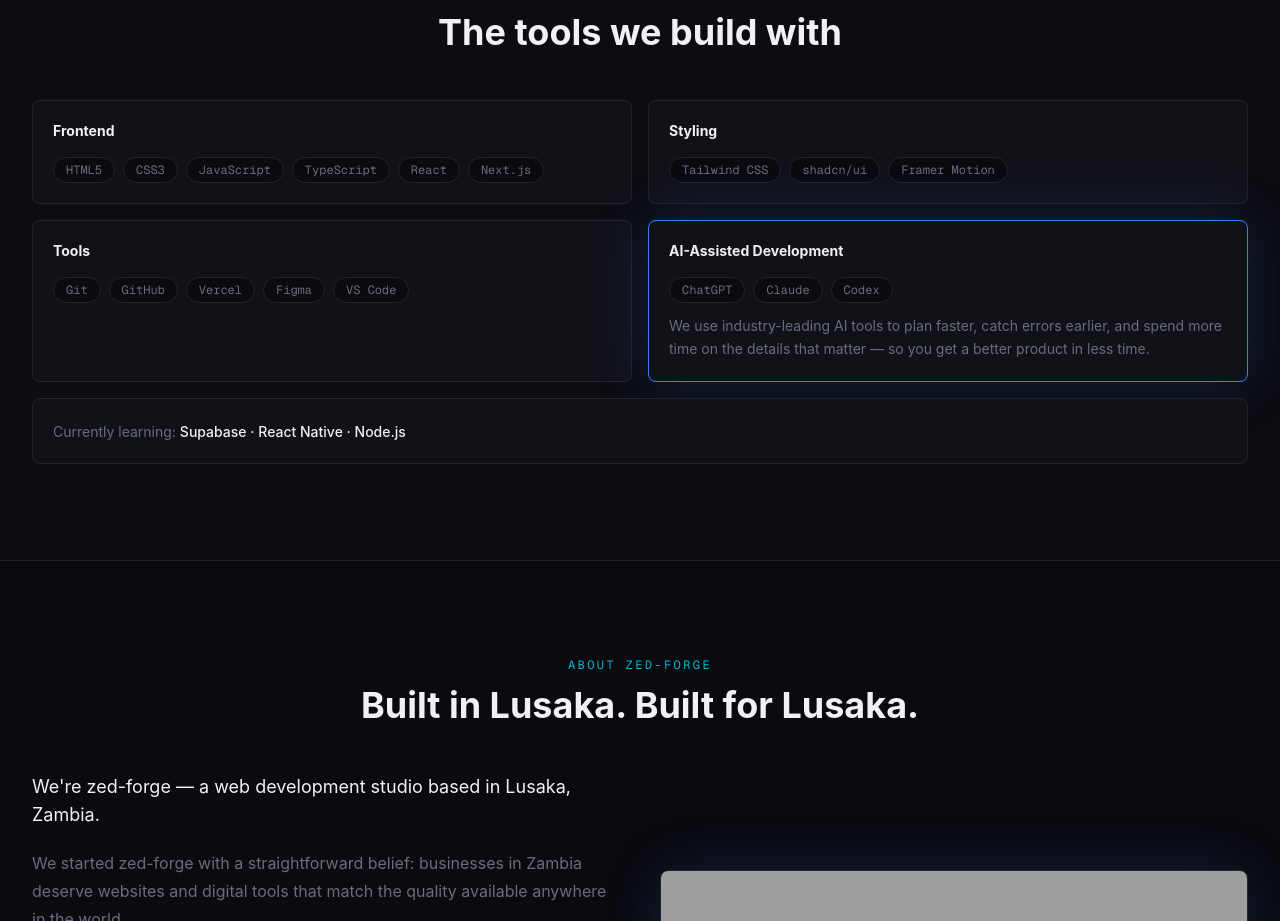
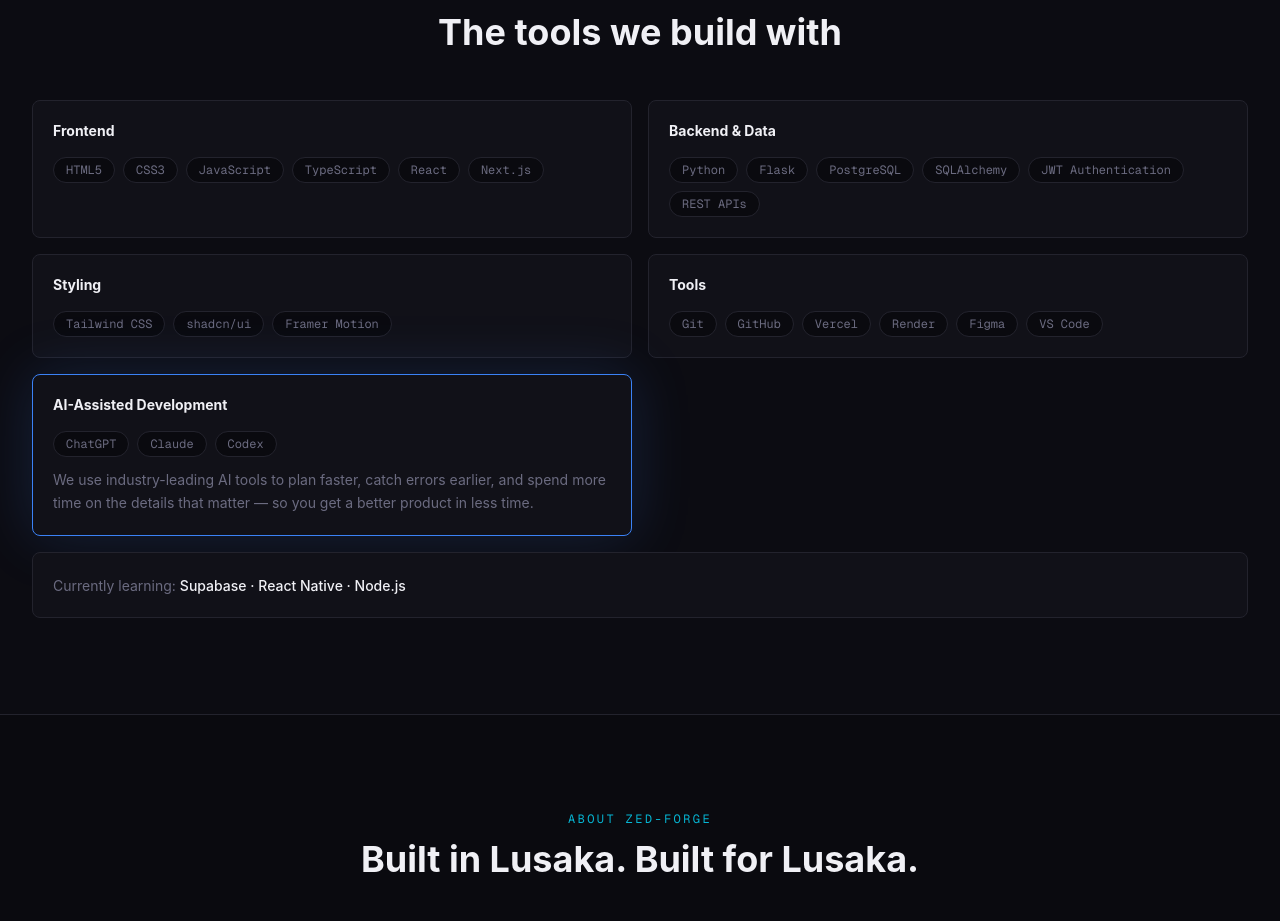
Before and after one commit to Obito324HX/zed-forge, a Next.js app: page / in a window 1280 px wide. Shown: the part 4300-5221 px from the top of the page. Built offline with nearby package versions, Linux system fonts and the light colour scheme; grey boxes are pictures that could not be loaded.

Commit message:
Add backend/data capabilities to skills section

```diff
--- a/data/skills.ts
+++ b/data/skills.ts
@@ -11,12 +11,16 @@ export const stackGroups: StackGroup[] = [
     items: ["HTML5", "CSS3", "JavaScript", "TypeScript", "React", "Next.js"],
   },
   {
+    title: "Backend & Data",
+    items: ["Python", "Flask", "PostgreSQL", "SQLAlchemy", "JWT Authentication", "REST APIs"],
+  },
+  {
     title: "Styling",
     items: ["Tailwind CSS", "shadcn/ui", "Framer Motion"],
   },
   {
     title: "Tools",
-    items: ["Git", "GitHub", "Vercel", "Figma", "VS Code"],
+    items: ["Git", "GitHub", "Vercel", "Render", "Figma", "VS Code"],
   },
   {
     title: "AI-Assisted Development",
```
